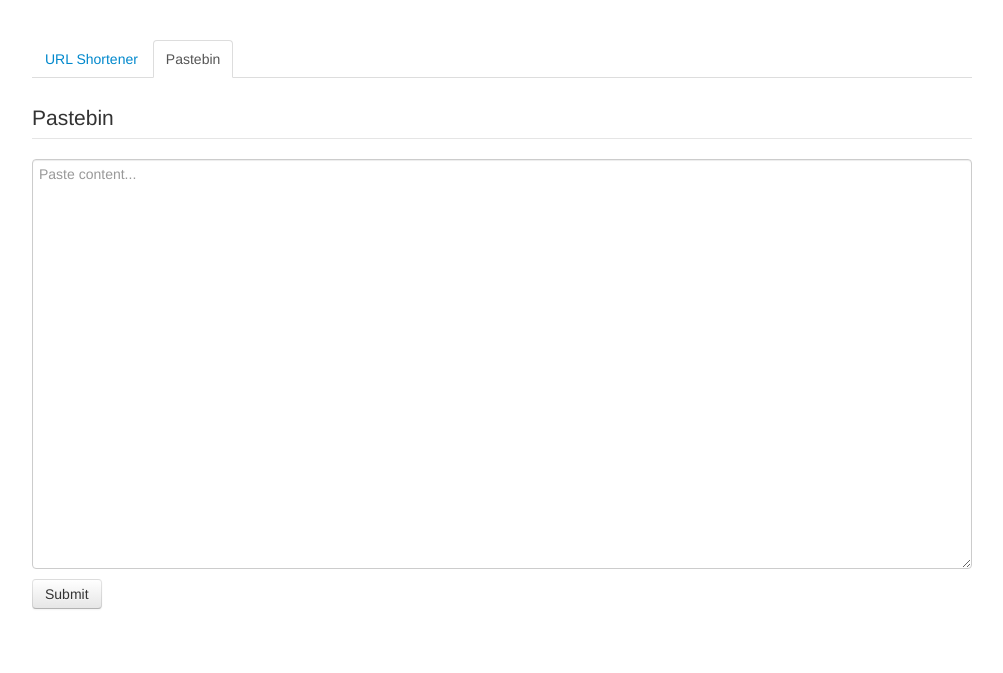
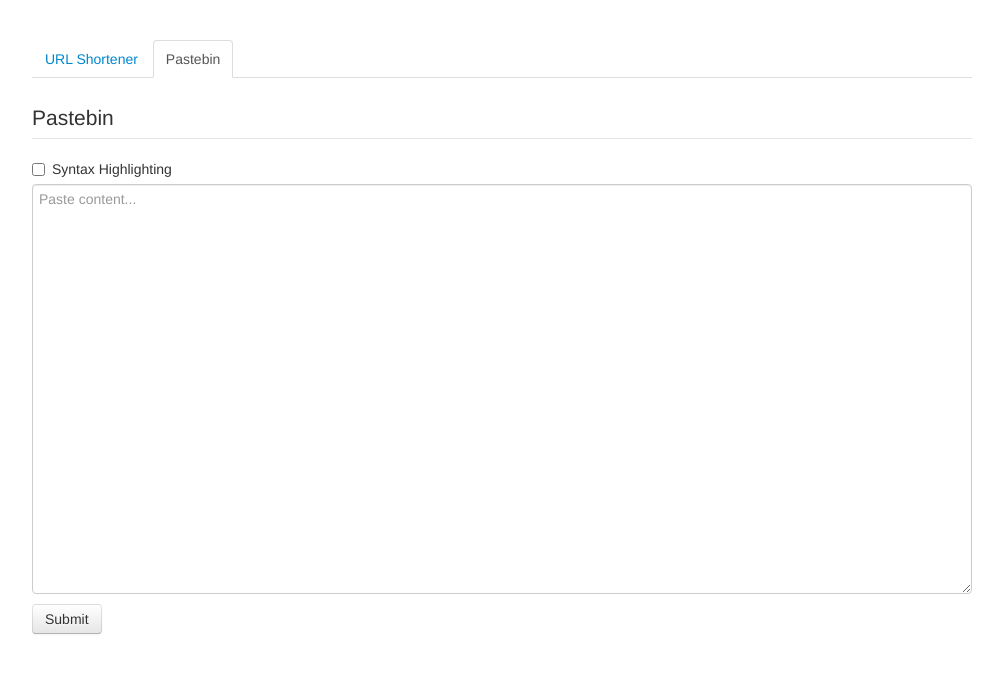
Before and after one commit to Forkk/Sporkk-Pastebin, a Flask app: page / in a window 1280 px wide, after a click on "Pastebin". Shown: the top 673 px of the page, without its empty margins (138-1141 px from the left). Run offline with Flask 2, Linux system fonts and the light colour scheme; some libraries are stand-ins or nearby versions.

Commit message:
Made syntax highlighting optional.

```diff
--- a/sporkk/templates/submit-form.html
+++ b/sporkk/templates/submit-form.html
@@ -43,6 +43,7 @@
 					<div class="alert"><strong>Error: </strong>{{paste_errormsg}}</div>
 				{% endif %}
 
+				<label class="checkbox"><input type="checkbox" name="syntax_highlight" value="syntax_highlight">Syntax Highlighting</label>
 				<textarea type="text" name="paste_content" placeholder="Paste content..." cols="100" rows="20" wrap="true" class="expand"></textarea>
 				<br />
 				<button type="submit" name="action" value="paste" class="btn">Submit</button>
--- a/sporkk/views.py
+++ b/sporkk/views.py
@@ -51,6 +51,10 @@
 	url_id = db.Column(db.String(64), db.ForeignKey('url_map.url_id'), primary_key = True)
 
 	paste_content = db.Column(db.Text)
+
+	highlight_lang = db.Column(db.String(6))
+
+	pasted_by = db.Column(db.Text) # May be used later...
 
 	__mapper_args__ = { 'polymorphic_identity': 'paste', }
 
@@ -120,6 +124,10 @@
 def paste_submit():
 	paste_content = request.form['paste_content']
 
+	syntax_highlight = 'none'
+	if 'syntax_highlight' in request.form and request.form['syntax_highlight']:
+		syntax_highlight = 'auto'
+
 	# Generate a random string for the URL ID. Make sure it's not in use.
 	url_id = generate_url_id(8)
 	while url_id_taken(url_id):
@@ -128,6 +136,7 @@
 	paste = Paste()
 	paste.url_id = url_id
 	paste.paste_content = paste_content
+	paste.highlight_lang = syntax_highlight
 
 	db.session.add(paste)
 	db.session.commit()
@@ -175,12 +184,29 @@
 	return redirect(shorturl.mapped_url)
 
 
+
 def handle_paste(paste):
 	if paste is None:
 		return redirect("/")
 
-	return render_template("pastebin-view.html", paste_content = paste.paste_content)
+	pprint = False
+	if paste.highlight_lang is not None and paste.highlight_lang != 'none':
+		pprint = True
+
+	return render_template("pastebin-view.html", paste_content = paste.paste_content, syntax_highlight = pprint)
 
 
 # Initialize the DB table.
 db.create_all()
+
+
+# Dict that maps a language name as it's stored in the DB to its prettyprint name.
+# Java, Python, Bash, SQL, HTML, XML, CSS, Javascript, Makefiles, and Rust
+pp_langmap = {
+	"c": "c",
+	"c++": "cpp",
+	"c#": "cs",
+	"java": "java",
+	"python": "py",
+	"xml": "xml",
+}
```
Also changed, not shown: sporkk/templates/pastebin-view.html (+3 -5 lines).
